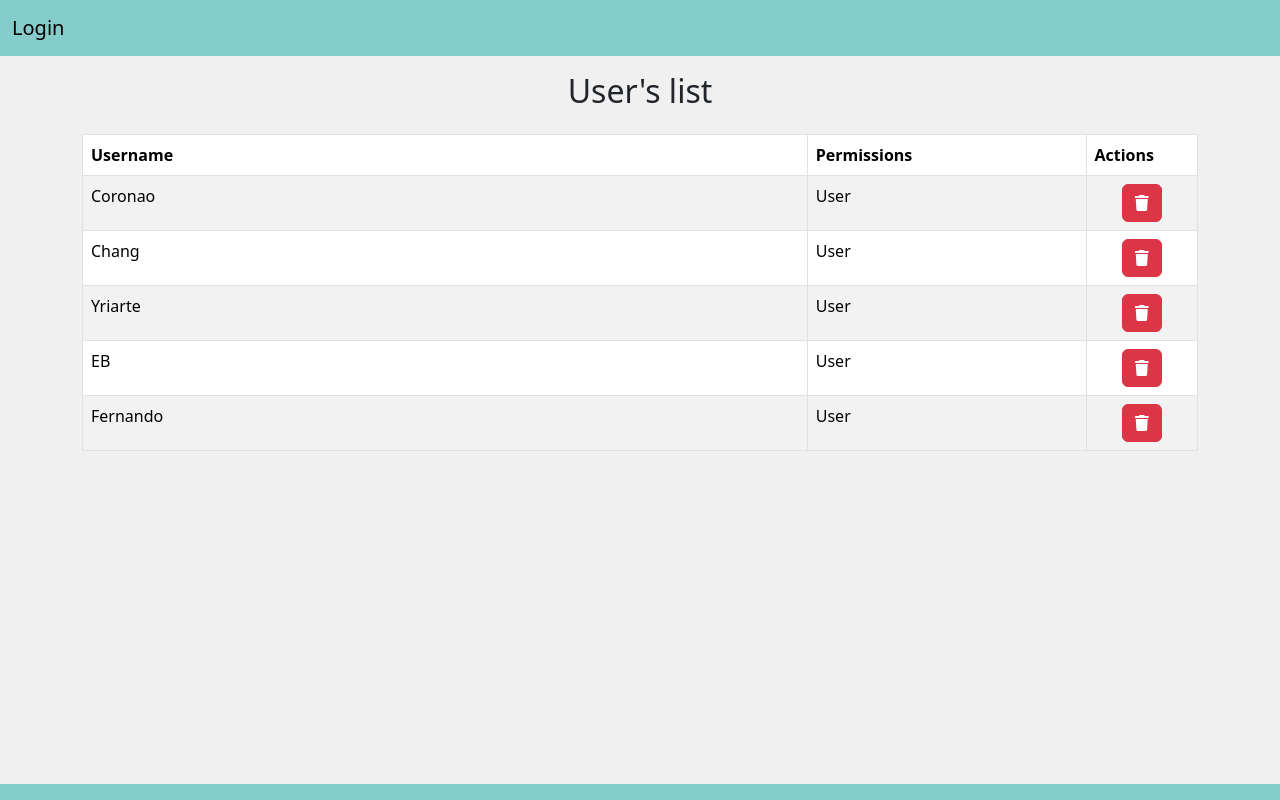
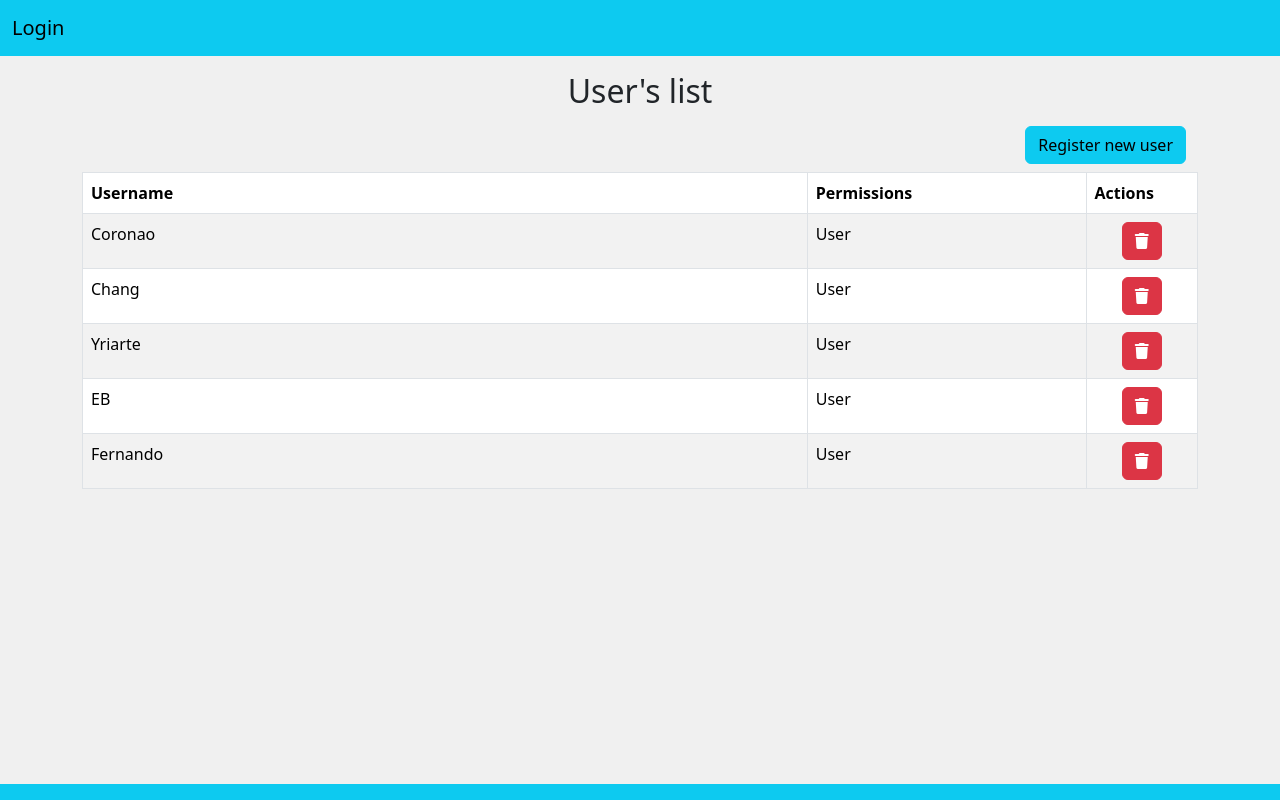
Before and after one commit to JesusBandez/proyecto_Ing_software, a Flask app: page /users_list in a window 1280 px wide. Run offline with Flask 3, Linux system fonts and the light colour scheme.

Commit message:
added register page

```diff
--- a/src/templates/footer.html
+++ b/src/templates/footer.html
@@ -1,2 +1,2 @@
-<nav class="fixed-bottom navbar navbar-expand-lg" style="background-color: #85cdca;">
+<nav class="fixed-bottom navbar navbar-expand-lg bg-info" >
 </nav>
--- a/src/templates/navbar.html
+++ b/src/templates/navbar.html
@@ -1,4 +1,4 @@
-<nav class="navbar navbar-expand-lg"  style="background-color: #85cdca;">
+<nav class="navbar navbar-expand-lg bg-info" >
     <div class="container-fluid">
       <a class="navbar-brand" href="/">Login</a>
     </div>
--- a/src/templates/users_list/new_user.html
+++ b/src/templates/users_list/new_user.html
@@ -25,7 +25,9 @@
                                     </select>
                             </div>
                             <div class="form-group">
-                                <input type="submit" name="submit" class="btn btn-info btn-md mt-2" value="submit">
+                                <input type="submit" name="submit" class="btn btn-info btn-md mt-4" value="submit">
+                                <a class="btn btn-danger btn-md mt-4" href="{{url_for('users_lists')}}"> Cancel </a>
+
                             </div>
                         </form>
                     </div>
--- a/src/templates/users_list/users_list.html
+++ b/src/templates/users_list/users_list.html
@@ -2,7 +2,11 @@
 {% block title %}<title>User's list</title>{% endblock %}
 {% block body %}
 <div class="container">
-    <h2 class="text-center mb-4 mt-3">User's list </h2>
+    <h2 class="text-center mb-3 mt-3">User's list </h2>
+    <div class="container-sm mb-2" style="text-align: right;">
+      <a href="{{url_for('new_user')}}" class="btn btn-info">Register new user</a>
+    </div>
+
     <div class="row">
       <div class="col-12">
         <table class="table table-bordered table-striped">
```
